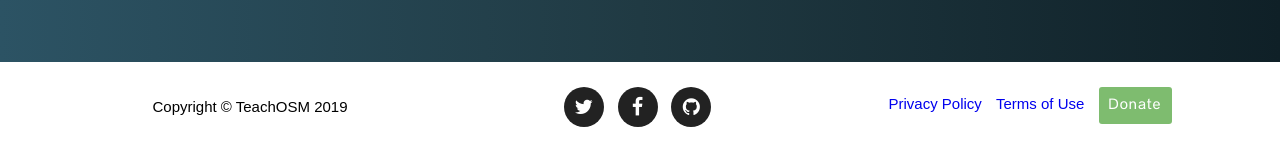
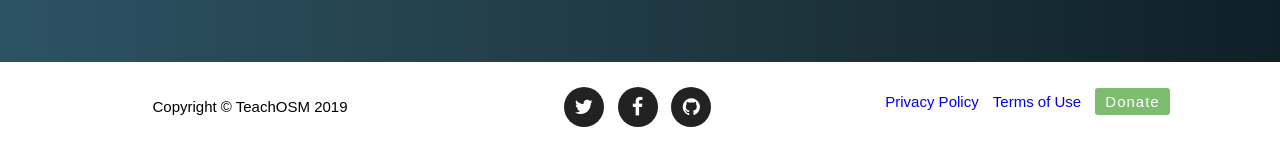
Before and after one commit to GeoSurge/teachosm, a Jekyll site: the page built from index.html, in a window 1280 px wide and 900 px high, scrolled down 2008 px. Shown: the part 748-897 px from the top of the window. Built offline with Jekyll 4.4.1, drawn with Linux system fonts in a browser that asks for light colours.

Commit message:
improving donate button

```diff
--- a/_sass/footer.scss
+++ b/_sass/footer.scss
@@ -44,16 +44,11 @@
   background-color: $primary-color;
 }
 
-#donate {
+#donate a {
   border-color: $primary-color;
   background-color: $primary-color;
   border-radius: 3px;
-  padding: 2px 10px 2px 10px;
-  margin-left: 5px;
-}
-
-#donate a {
-  font-family: $font;
+  padding: 5px 10px 5px 10px;
   font-weight: 400;
   letter-spacing: 1px;
   color: #fff;
@@ -67,4 +62,5 @@
   outline: 0;
   color: $secondary-color;
   text-decoration: none;
+  background-color: #fff;
 }
```
Also changed, not shown: assets/css/bootstrap.min.css.
